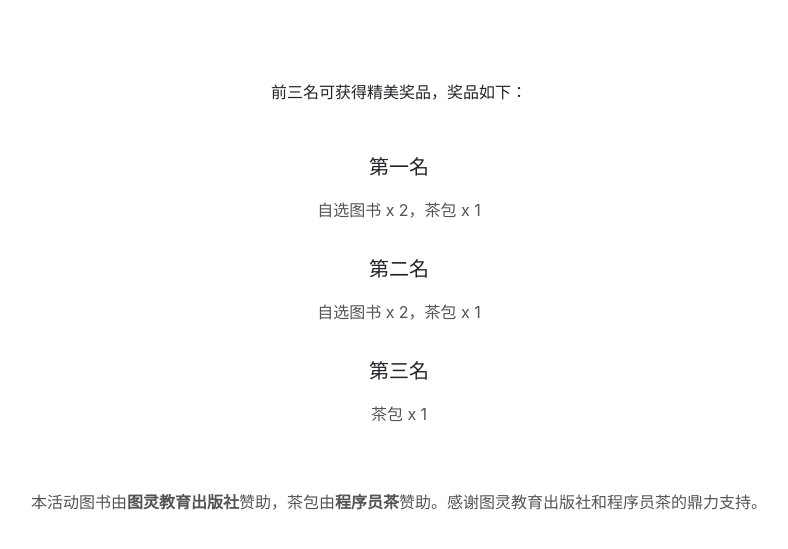
After one commit to pythonml/answer_planet, a Django app: page /mainapp/prize/ in a window 1280 px wide. The commit adds this page. Shown: the top 549 px of the page, without its empty margins (241-1029 px from the left). Run offline with Django 3.2, Linux system fonts and the light colour scheme; some libraries are stand-ins or nearby versions.

Commit message:
update prize page

```diff
--- /dev/null
+++ b/mainapp/templates/mainapp/prize.html
@@ -0,0 +1,15 @@
+{% extends 'mainapp/base.html' %}
+{% block content %}
+<div class="row justify-content-center" style="margin-top: 5rem;">
+  <div class="text-center col-9">
+    <p>前三名可获得精美奖品，奖品如下：</p>
+    <p class="lead" style="margin-top: 3rem;">第一名</p>
+    <p class="prize-detail">自选图书 x 2，茶包 x 1</p>
+    <p class="lead" style="margin-top: 2rem;">第二名</p>
+    <p class="prize-detail">自选图书 x 2，茶包 x 1</p>
+    <p class="lead" style="margin-top: 2rem;">第三名</p>
+    <p class="prize-detail">茶包 x 1</p>
+    <p id="sponsor-info">本活动图书由<strong>图灵教育出版社</strong>赞助，茶包由<strong>程序员茶</strong>赞助。感谢图灵教育出版社和程序员茶的鼎力支持。</p>
+  </div>
+</div>
+{% endblock %}
--- a/mainapp/templates/mainapp/questions.html
+++ b/mainapp/templates/mainapp/questions.html
@@ -2,7 +2,7 @@
 {% block content %}
 <div class="row" style="margin-top: 2rem;">
   <div id="scorebar">
-   <span id="score-label">本轮积分</span>
+   <span id="score-label">本局积分</span>
    <span id="score-num">1000</span>
   </div>
 </div>
--- a/mainapp/urls.py
+++ b/mainapp/urls.py
@@ -10,6 +10,9 @@ urlpatterns = [
     path('logout/', views.logout_view, name='logout'),
     path('user/create/', views.create_user, name='create_user'),
     path('questions/', views.questions, name='questions'),
+    path('answer_result/', views.answer_result, name='answer_result'),
+    path('prize/', views.prize, name='prize'),
+    path('leaderboard/', views.leaderboard, name='leaderboard'),
     path('get_random_questions/', views.get_random_questions, name='get_random_questions'),
     path('answer/submit/', views.submit_answer, name='submit_answer'),
 ]
--- a/mainapp/views.py
+++ b/mainapp/views.py
@@ -40,6 +40,15 @@ def logout_view(request):
 
 def questions(request):
     return render(request, 'mainapp/questions.html')
+
+def answer_result(request):
+    return render(request, 'mainapp/answer_result.html')
+
+def prize(request):
+    return render(request, 'mainapp/prize.html')
+
+def leaderboard(request):
+    return render(request, 'mainapp/leaderboard.html')
 
 def generate_invite_code(text):
     text = text.encode("utf-8")
@@ -143,7 +152,7 @@ def submit_answer(request):
     return JsonResponse({"msg": "", "success": True})
 
 @login_required(login_url="/mainapp/login/")
-def leaderboard(request):
+def get_top_players(request):
     NUM = 10
     leader_rows = UserTotalScore.objects.order_by('-total_score')[:10]
     result = []
--- a/static/css/stylesheet.css
+++ b/static/css/stylesheet.css
@@ -110,3 +110,34 @@
     vertical-align: middle;
     line-height: 3rem;
 }
+
+#hl-score {
+    color: #F4540D;
+    font-size: 3rem;
+    margin-top: 2rem;
+}
+
+#total-score {
+    margin-top: 2rem;
+}
+
+#invite {
+    margin-top: 2rem;
+}
+
+#invite-tip {
+    margin-top: 0.6rem;
+}
+
+.prize-detail {
+    color: #545454;
+}
+
+#sponsor-info {
+    color: #545454;
+    margin-top: 4rem;
+}
+
+#myrank {
+    height: 3rem;
+}
```
Also changed, not shown: mainapp/templates/mainapp/answer_result.html (added, +21 -0 lines), mainapp/templates/mainapp/leaderboard.html (added, +11 -0 lines).
